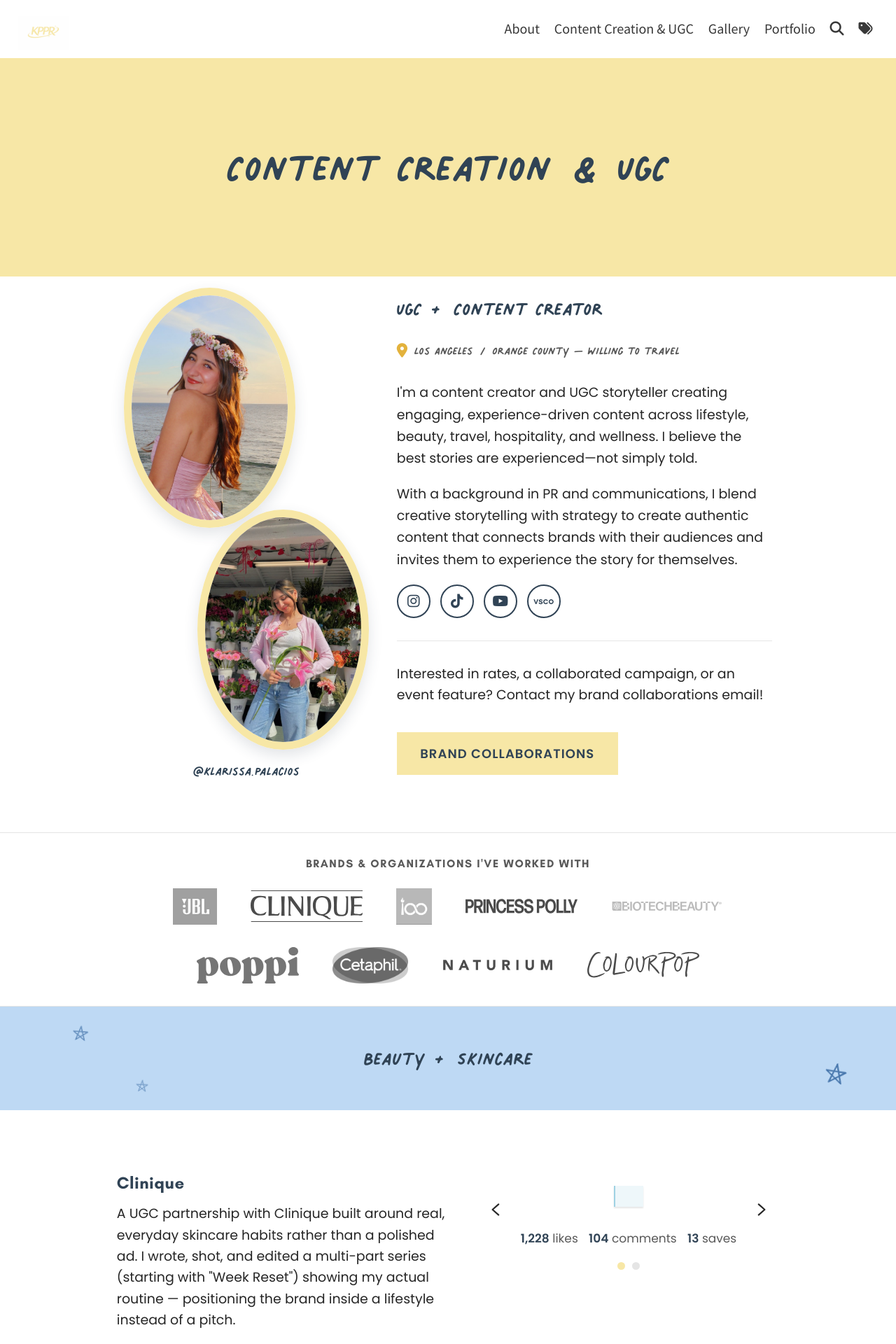
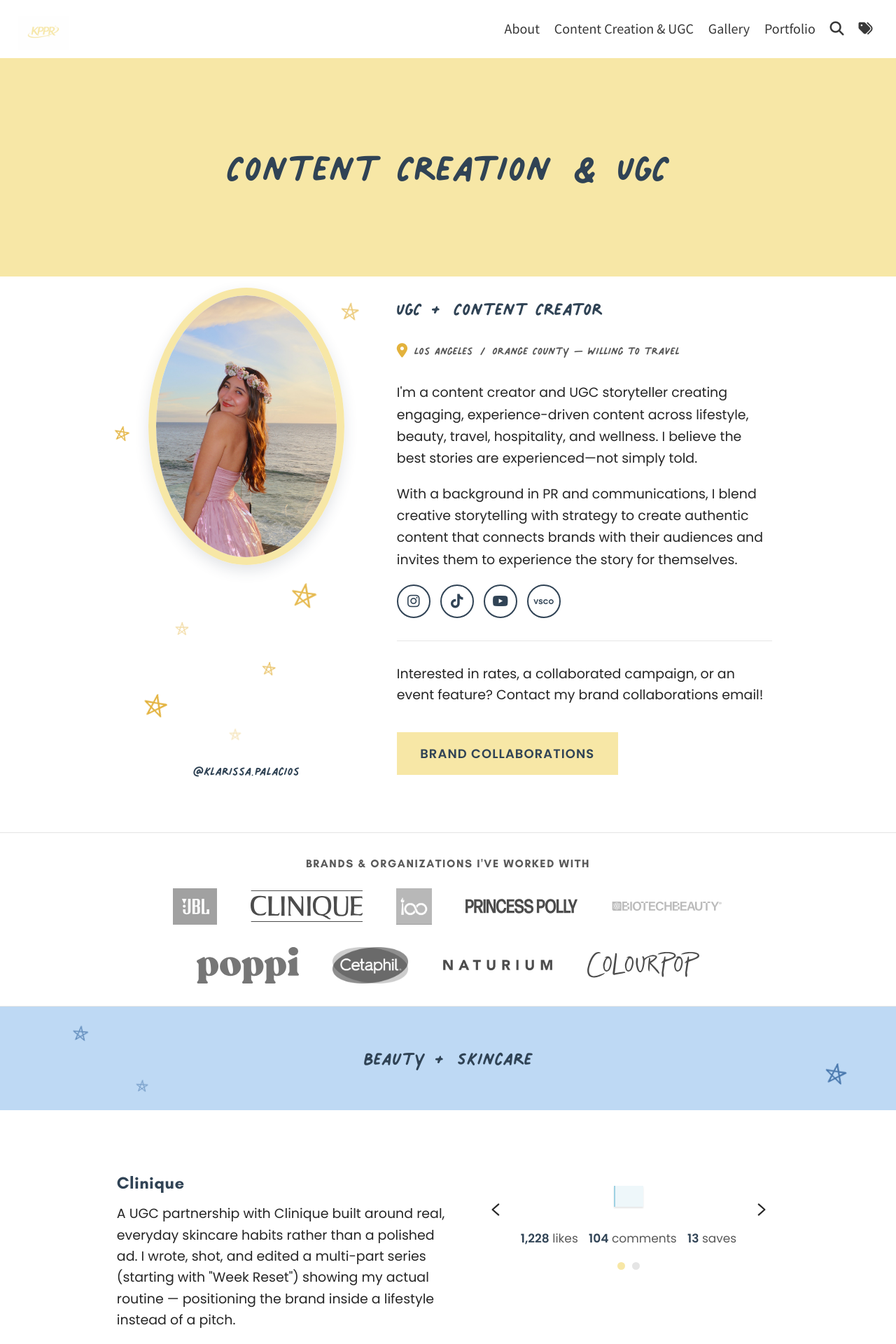
Before and after one commit to kipalacios/kipalacios.github.io, a Jekyll site: the page built from pages/content-creation.md, in a window 1280 px wide. Shown: the top 1920 px of the page at 70% size. Built offline with Jekyll 4.4.1, drawn with Linux system fonts in a browser that asks for light colours; a script that is not in the unit is left out.

Commit message:
Single bio photo in a taller oval, negative space filled with star motifs
- Dropped the second (flower shop) photo per feedback; kept the flower
  crown shot only
- Oval reshaped 86%x47% (near-circular) -> 80%x60%, and zoom eased from
  scale(2) to scale(1.4), so noticeably more of the photo shows
- Seven hand-scribbled stars (same motif as the home intro and category
  bands) scattered down the column to fill the height beside the copy

```diff
--- a/_layouts/content-creation.liquid
+++ b/_layouts/content-creation.liquid
@@ -17,14 +17,18 @@ layout: default
 <section class="creator-bio">
     <div class="creator-bio__photo-col">
         <div class="creator-bio__photo-wrap">
+            <div class="creator-bio__sparkles" aria-hidden="true">
+                {% include home/sparkle.liquid class="creator-bio__sparkle creator-bio__sparkle--1" %}
+                {% include home/sparkle.liquid class="creator-bio__sparkle creator-bio__sparkle--2" %}
+                {% include home/sparkle.liquid class="creator-bio__sparkle creator-bio__sparkle--3" %}
+                {% include home/sparkle.liquid class="creator-bio__sparkle creator-bio__sparkle--4" %}
+                {% include home/sparkle.liquid class="creator-bio__sparkle creator-bio__sparkle--5" %}
+                {% include home/sparkle.liquid class="creator-bio__sparkle creator-bio__sparkle--6" %}
+                {% include home/sparkle.liquid class="creator-bio__sparkle creator-bio__sparkle--7" %}
+            </div>
             <div class="creator-bio__photo-clip">
                 <img class="creator-bio__photo" src="{{ page.creator_bio.photo | relative_url }}" alt="{{ page.creator_bio.photo_alt | default: page.title }}" loading="lazy">
             </div>
-            {% if page.creator_bio.photo2 %}
-            <div class="creator-bio__photo-clip creator-bio__photo-clip--second">
-                <img class="creator-bio__photo creator-bio__photo--second" src="{{ page.creator_bio.photo2 | relative_url }}" alt="{{ page.creator_bio.photo2_alt | default: page.title }}" loading="lazy">
-            </div>
-            {% endif %}
         </div>
         {% if page.creator_bio.username %}
         {% if page.creator_bio.instagram_url %}
--- a/_sass/_custom.scss
+++ b/_sass/_custom.scss
@@ -901,30 +901,43 @@ a.button.creator-bio__collab-cta {
     }
   }
 
-  /* Each photo carries its own yellow ring rather than both sharing one
-     big yellow backdrop shape — the ring reads as a frame around the
-     photo instead of a blob behind the pair, and where the two circles
-     graze, the upper one's ring cleanly separates it from the lower. */
+  /* One photo in a yellow ring, sitting in the upper portion of the box. */
   &__photo-clip {
     position: absolute;
     top: 0;
-    left: 0;
+    left: 10%;
     z-index: 1;
-    width: 70%;
-    height: 52%;
+    width: 80%;
+    height: 60%;
     overflow: hidden;
     border-radius: 50%;
     border: 11px solid $kppr-yellow;
     box-shadow: 0 8px 20px rgba($kppr-navy, 0.14);
-
-    /* Staggered top-left to bottom-right across the taller box, so the
-       pair spans the copy's height while still grazing at the diagonal
-       instead of eclipsing one another. */
-    &--second {
-      top: 48%;
-      left: 30%;
-      z-index: 2;
-    }
+  }
+
+  /* The same hand-scribbled star motif used on the home page intro and the
+     category bands, scattered down the column below the photo — it fills
+     the height alongside the bio copy without needing a second photo. */
+  &__sparkles {
+    position: absolute;
+    inset: 0;
+    z-index: 0;
+    pointer-events: none;
+  }
+
+  &__sparkle {
+    position: absolute;
+    color: $kppr-gold;
+    opacity: 0.75;
+    animation: home-intro-twinkle 3.6s ease-in-out infinite;
+
+    &--1 { top: 3%;  left: 88%; width: 1.5em; height: 1.5em; animation-delay: 0s; }
+    &--2 { top: 30%; left: -4%; width: 1.1em; height: 1.1em; animation-delay: 1.1s; }
+    &--3 { top: 64%; left: 68%; width: 1.9em; height: 1.9em; animation-delay: 0.4s; }
+    &--4 { top: 72%; left: 20%; width: 1.3em; height: 1.3em; animation-delay: 2.2s; }
+    &--5 { top: 81%; left: 56%; width: 1.1em; height: 1.1em; animation-delay: 1.6s; }
+    &--6 { top: 88%; left: 8%;  width: 1.7em; height: 1.7em; animation-delay: 0.8s; }
+    &--7 { top: 95%; left: 42%; width: 1.2em; height: 1.2em; animation-delay: 2.6s; }
   }
 
   &__photo {
@@ -940,16 +953,12 @@ a.button.creator-bio__collab-cta {
        translateX is what actually shifts the crop toward her face, which
        sits left of the photo's true horizontal center since she's turned
        back over her shoulder. */
-    object-position: center 34%;
+    object-position: center 30%;
     display: block;
-    transform: scale(2) translateX(12px);
-
-    /* Flower shop photo is already a close, well-framed portrait crop —
-       none of the beach photo's zoom compensation is needed here. */
-    &--second {
-      object-position: center 22%;
-      transform: none;
-    }
+    /* Less zoom than the old near-circular crop needed — the taller oval
+       already gives the full-body shot room, so scaling in hard would
+       throw away the framing the oval was widened to show. */
+    transform: scale(1.4) translateX(8px);
   }
 
   &__text {
--- a/pages/content-creation.md
+++ b/pages/content-creation.md
@@ -6,8 +6,6 @@ position: 2
 creator_bio:
   photo: assets/img/beach-headshot.jpg
   photo_alt: Klarissa Palacios
-  photo2: assets/img/flowershop-web.jpg
-  photo2_alt: Klarissa Palacios holding lilies at a flower shop
   tagline: UGC + Content Creator
   username: klarissa.palacios
   location: Los Angeles / Orange County — willing to travel
```
